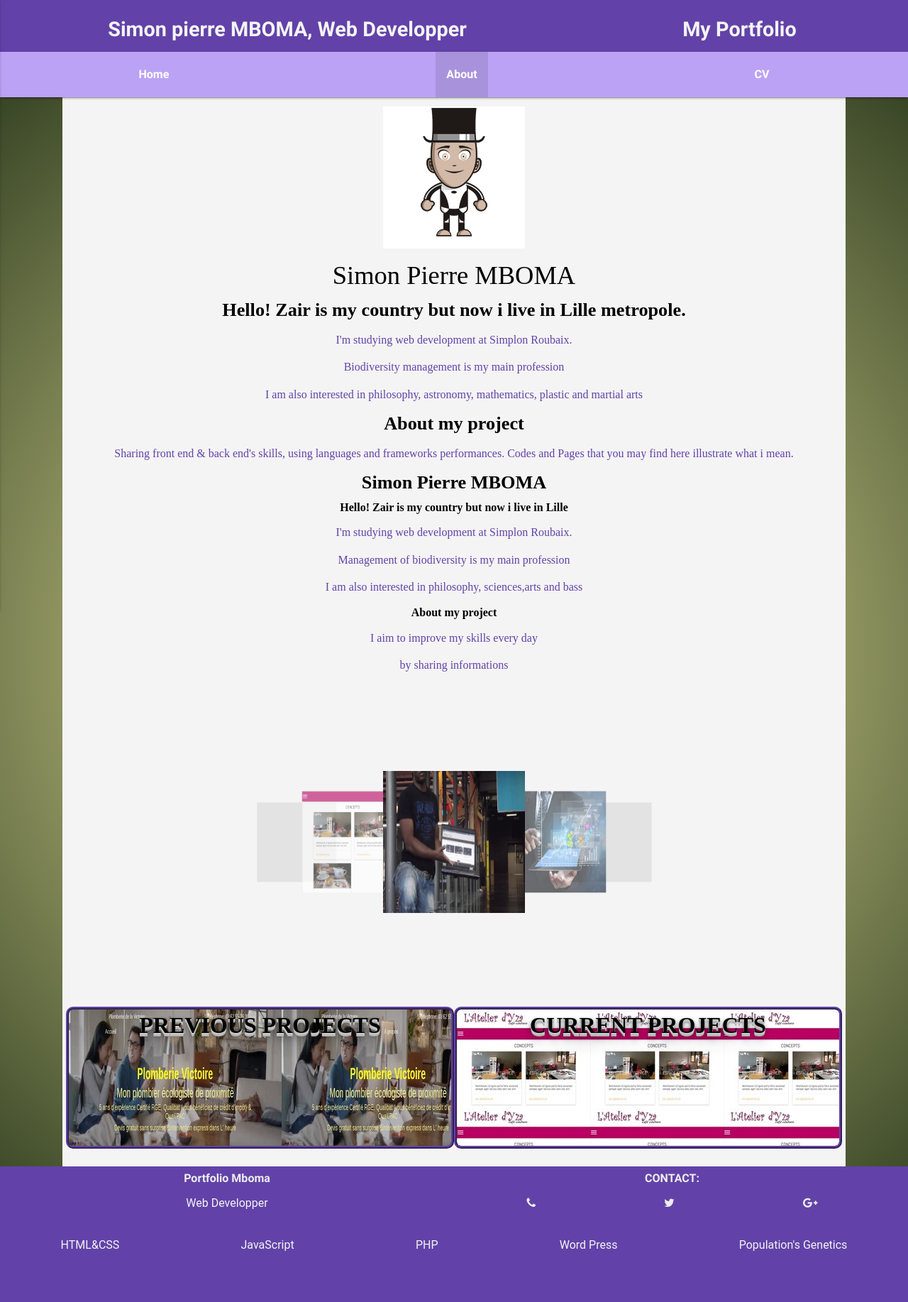
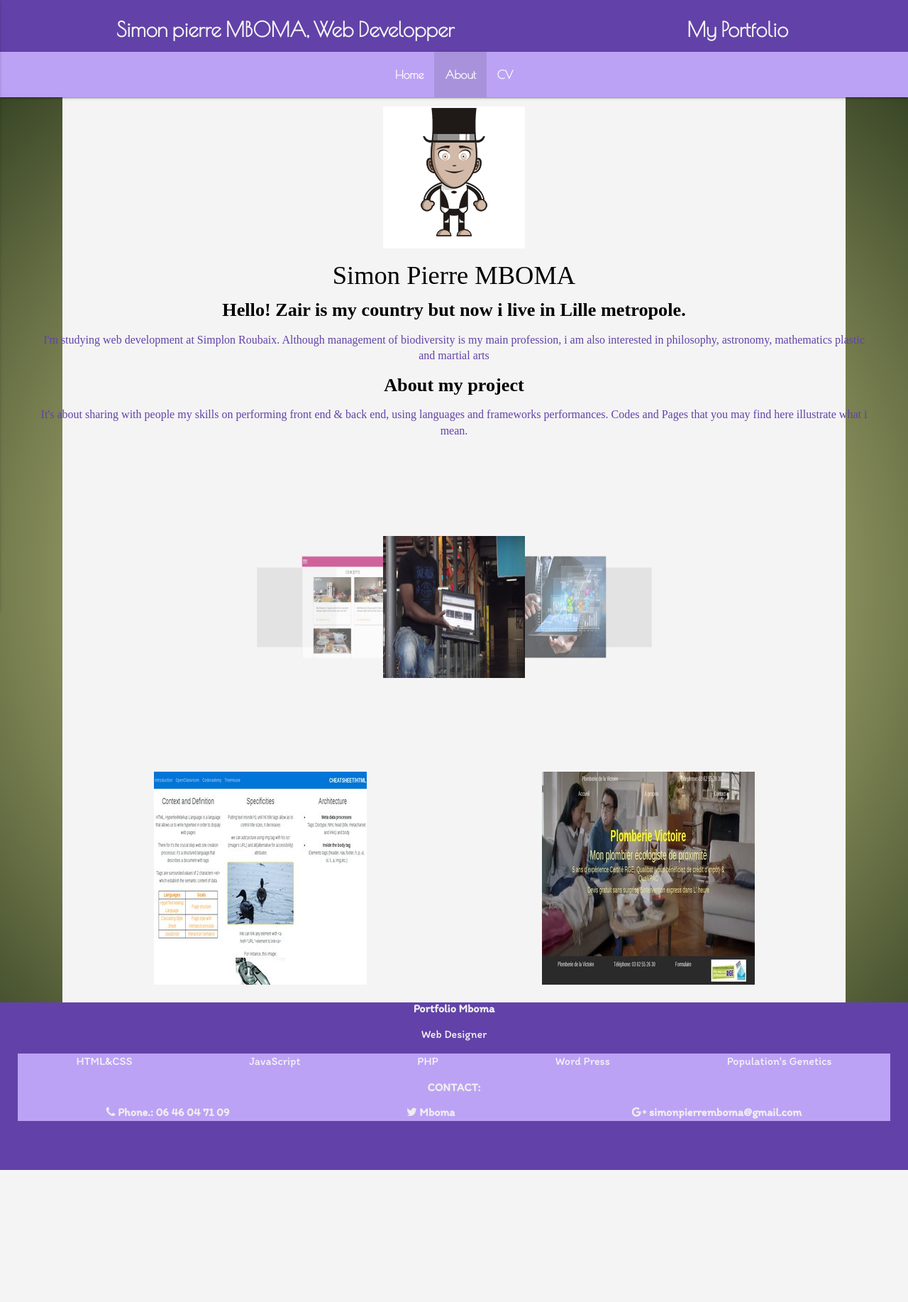
Before and after one commit to NTUMBA/portfolio_mboma_materialize, a PHP site: page /about.html in a window 1280 px wide. Shown: the whole page at 71% size. After the commit the page ends 1648 px from the top, so only its background shows below. Run offline with PHP 8.4, Linux system fonts and the light colour scheme; some libraries are stand-ins or nearby versions; some web fonts are replaced; grey boxes are pictures that could not be loaded.

Commit message:
Change font-family and footer color

```diff
--- a/about.html
+++ b/about.html
@@ -4,7 +4,7 @@
 <head>
     <meta charset="utf-8">
     <meta http-equiv="x-ua-compatible" content="ie=edge">
-    <title>Simon Pierre Mboma's Portfolio | About</title>
+    <title>Simon Pierre Mboma's Portfolio | Acceuil</title>
     <meta name="description" content="">
     <meta name="viewport" content="width=device-width, initial-scale=1">
 
@@ -20,6 +20,9 @@
     <link href="https://fonts.googleapis.com/icon?family=Material+Icons" rel="stylesheet">
     <link href="https://fonts.googleapis.com/css?family=Abel" rel="stylesheet">
     <script src="js/vendor/modernizr-2.8.3.min.js"></script>
+
+    <!-- Les polices -->
+    <link href="https://fonts.googleapis.com/css?family=Itim|Poiret+One|Righteous" rel="stylesheet">
 </head>
 <body>
   <div class="wrap">
@@ -55,25 +58,12 @@
       <section class="section_index">
         <article>
           <img src="img/avatar-mboma.jpg" alt="Mboma_avatar" class="about-img">
-          <div class="hide-on-med-and-down">
           <h4>Simon Pierre MBOMA</h4>
           <h5>Hello! Zair is my country but now i live in Lille metropole.</h5>
-            <p>I'm studying web development at Simplon Roubaix.<p>
-            <p>Biodiversity management is my main profession</p>
-            <p>I am also interested in philosophy, astronomy, mathematics, plastic and martial arts</p>
+          <p>I'm studying web development at Simplon Roubaix.
+          Although management of biodiversity is my main profession, i am also interested in philosophy, astronomy, mathematics plastic and martial arts</p>
           <h5>About my project</h5>
-            <p>Sharing front end &amp; back end's skills, using languages and frameworks performances. Codes and Pages that you may find here illustrate what i mean.</p>
-          </div>
-          <div class="hide-on-lg-and-up">
-            <h5>Simon Pierre MBOMA</h5>
-            <h6>Hello! Zair is my country but now i live in Lille</h6>
-            <p>I'm studying web development at Simplon Roubaix.<p>
-            <p>Management of biodiversity is my main profession</p>
-            <p>I am also interested in philosophy, sciences,arts and bass</p>
-            <h6>About my project</h6>
-            <p>I aim to improve my skills every day</p>
-            <p> by sharing informations</p>
-          </div>
+          <p>It's about sharing with people my skills on performing front end &amp; back end, using languages and frameworks performances. Codes and Pages that you may find here illustrate what i mean.</p>
         </article>
         <figure class="carousel_size">
           <div class="carousel">
@@ -89,8 +79,8 @@
         <article>
           <figure class="pictures">
             <div class="row">
-              <div class="materialboxed col s12 m12 l6  anima">PREVIOUS PROJECTS</div>
-              <div class="materialboxed col s12 m12 l6  spiritus">CURRENT PROJECTS</div>
+              <div class="materialboxed col s12 m8 l6  hide-on-xs-and-down"><a href="https://ntumba.github.io/cheatsheet_html_skills/"><img src="img/rsz_html_skills.jpg" alt="HTMLs cheatsheet"></a></div>
+              <div class="materialboxed col s12 m8 l6  hide-on-med-and-down"><a href="https://ntumba.github.io/vitrine_plombier/"><img src="img/rsz_a_plumb.jpg" alt="Plumber's web site"></a></div>
             </div>
           </figure>
         </article>
@@ -101,33 +91,34 @@
 <!--  wrap ends here============================================================-->
 <!--  footer starts here========================================================-->
 <footer>
-  <div class="row">
-    <div class="col s6">
   <h6>Portfolio Mboma</h6>
-      <p class="grey-text text-lighten-4">Web Developper</p>
-    </div>
+  <p class="grey-text text-lighten-4">Web Designer</p>
   <div class="skills-contact">
-      <div class="col s6">
-        <h6>CONTACT:</h6>
-        <ul class="social">
-          <li><a class="grey-text text-lighten-3" href="tel.: 06 46 04 71 09"><i class="fa fa-phone" aria-hidden="true"></i></a></li>
-          <li><a class="grey-text text-lighten-3" href="https://mobile.twitter.com/cityzenmboma5"><i class="fa fa-twitter" aria-hidden="true"></i></a></li>
-          <li><a class="grey-text text-lighten-3" href="https://gmail.com/simonpierremboma@gmail.com"><i class="fa fa-google-plus" aria-hidden="true"></i></a></li>
-        </ul>
-      </div>
-    </div>
-  </div>
-  <a href="cv.html" class="hide-on-med-and-up">CV</a>
-  <ul class="hide-on-med-and-down">
+    <ul>
       <li>HTML&amp;CSS</li>
       <li>JavaScript</li>
       <li>PHP</li>
       <li>Word Press</li>
       <li>Population's Genetics</li>
     </ul>
+    <h6>CONTACT:</h6>
+    <ul>
+      <li><a class="grey-text text-lighten-3" href="tel.: 06 46 04 71 09"><i class="fa fa-phone" aria-hidden="true"></i>
+        Phone.: 06 46 04 71 09</a>
+      </li>
+      <li><a class="grey-text text-lighten-3" href="https://mobile.twitter.com/cityzenmboma5"><i class="fa fa-twitter" aria-hidden="true"></i>
+        Mboma</a>
+      </li>
+      <li><a class="grey-text text-lighten-3" href="https://gmail.com/simonpierremboma@gmail.com"><i class="fa fa-google-plus" aria-hidden="true"></i>
+        simonpierremboma@gmail.com</a>
+      </li>
+    </ul>
+  </div>
   <p>&copy; 2016 Simon Mboma</p>
 </footer>
+
       <!-- footer ends here=======================================================-->
+
     <script src="https://ajax.googleapis.com/ajax/libs/jquery/2.1.4/jquery.min.js"></script>
     <script src="https://www.atlasestateagents.co.uk/javascript/tether.min.js"></script>
     <script src="https://code.jquery.com/jquery-1.12.0.min.js"></script>
--- a/css/main.css
+++ b/css/main.css
@@ -95,12 +95,14 @@ textarea {
    Author's custom styles
    ========================================================================== */
 body {
-  font-family: "Roboto", Helvetica, Arial, sans-serif;
+  font-family: 'Itim', cursive;
   background-image: radial-gradient(circle, #F5F0A4, #243318);
   text-align: center;
   color: #eee;
 }
 header{
+
+  font-family: 'Poiret One', cursive;
   position: fixed!important;
   height: 136px;
   margin-top: -16px;
@@ -115,6 +117,9 @@ padding-bottom: 15px;
 }
 nav{
   margin-top: -17px;
+  display: flex;
+  justify-content: space-around;
+
 }
 
 nav,.skills-contact{
```
Also changed, not shown: cv.html (+18 -16 lines), index.html (+20 -16 lines). Lines whose indentation alone changed are shown as unchanged.
